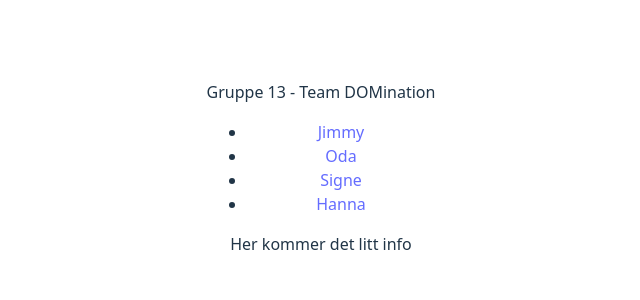
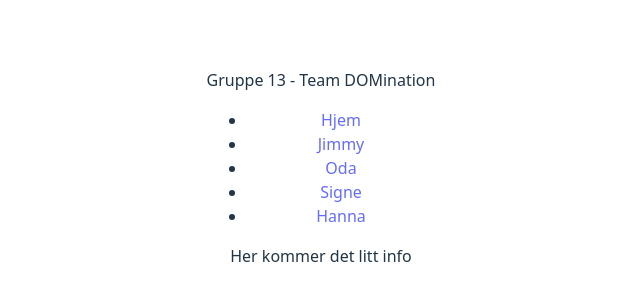
Before and after one commit to hannaso91/ourgroup, a React (Vite) app: page / in a window 1280 px wide. Shown: the part 232-532 px from the top of the page, without its empty margins (319-959 px from the left). Built offline with nearby package versions, Linux system fonts and the light colour scheme.

Commit message:
satt opp litt flere komponenter

```diff
--- a/src/components/Home.jsx
+++ b/src/components/Home.jsx
@@ -2,6 +2,7 @@ import MemberCard from "./MemberCard";
 
 export default function Home() {
     <section>
+        <h1>Gruppemedlemmer</h1>
         <MemberCard /> {/*Her skal vi mappe ut alle medlemmene, tror jeg. Hvis ikke er det i membercard. Ettersom dette er parent av membercard vil jeg tro det er best å gjøre det her?*/}
     </section>
 
--- a/src/components/Layout.jsx
+++ b/src/components/Layout.jsx
@@ -7,6 +7,7 @@ export default function Layout({children}) {
             <nav>
                 <p>Gruppe 13 - Team DOMination</p>
                 <ul>
+                    <li><Link to="/">Hjem</Link></li>
                     <li><Link to="Jimmy">Jimmy</Link></li>
                     <li><Link to="Oda">Oda</Link></li>
                     <li><Link to="Signe">Signe</Link></li>
--- /dev/null
+++ b/src/components/Logg.jsx
@@ -0,0 +1,3 @@
+export default function Logg() {
+
+}
```
